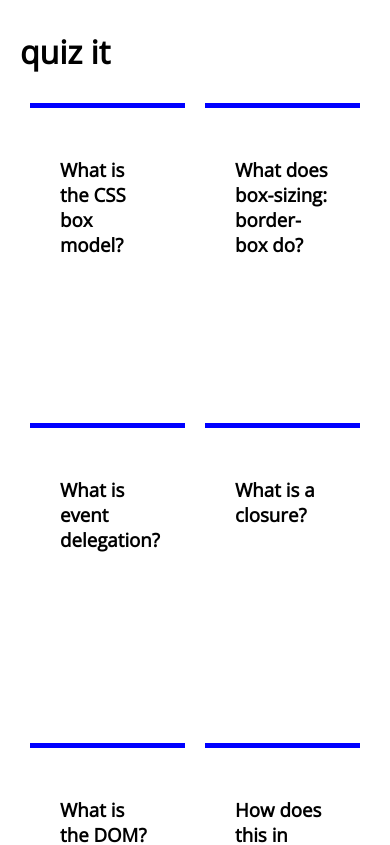
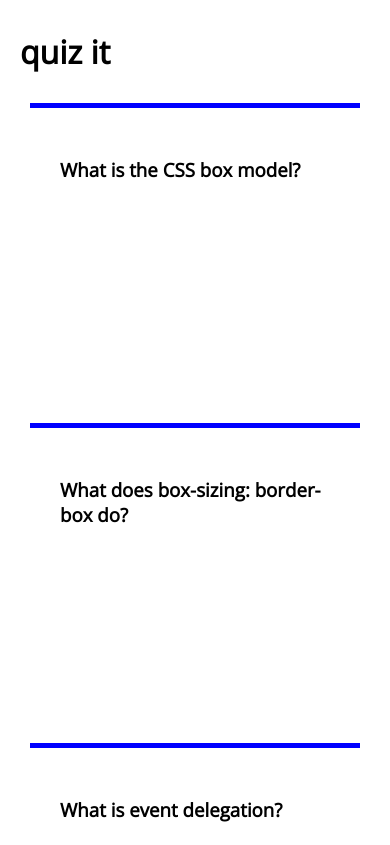
Before and after one commit to colorlessenergy/quizit, a Next.js app: page / in a window 390 px wide. Shown: the top 845 px of the page. Built offline with nearby package versions, Linux system fonts and the light colour scheme.

Commit message:
stacks the cards on smaller screens

```diff
--- a/pages/Home.module.css
+++ b/pages/Home.module.css
@@ -35,3 +35,9 @@
 .hidden {
   display: none;
 }
+
+@media screen and (max-width: 600px) {
+  .question {
+    width: 100%;
+  }
+}
```
